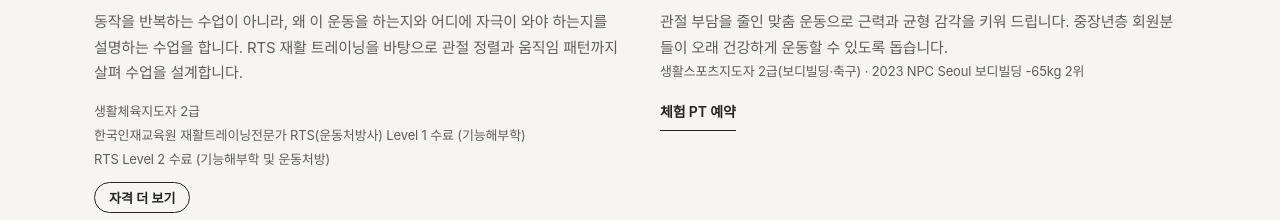
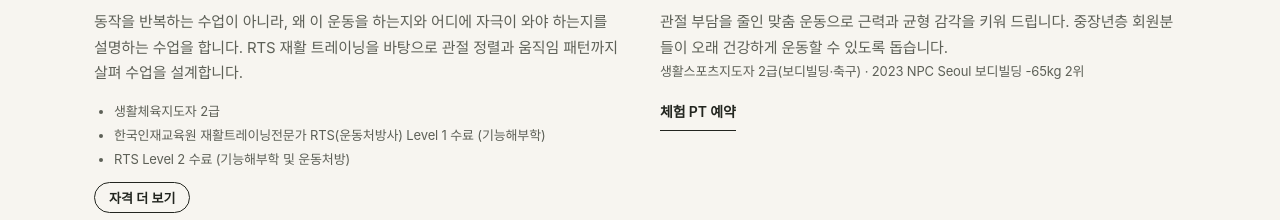
Before and after one commit to dongnimmungym/dongnimmungym.github.io, a plain HTML site: page b2/trainers/index.html in a window 1280 px wide. Shown: the part 1043-1263 px from the top of the page. Drawn offline with Linux system fonts and the light colour scheme; a web font is replaced by a local one.

Commit message:
자격 목록 불릿 스타일 우선순위 수정

```diff
--- a/style.css
+++ b/style.css
@@ -184,7 +184,7 @@ body { background: #f7f5f0; font-family: 'Pretendard Variable', Pretendard, -app
 }
 
 /* trainer credential list (expandable) */
-.creds-list { list-style:disc; padding-left:18px; margin:0; }
-.creds-list li { margin:2px 0; }
+.creds .creds-list { list-style:disc; padding-left:20px; margin:0; }
+.creds .creds-list li { margin:2px 0; }
 .creds-toggle { margin-top:10px; padding:5px 14px; border:1px solid var(--ink); border-radius:999px; background:transparent; color:var(--ink); font-family:inherit; font-size:13px; font-weight:600; cursor:pointer; }
 .creds-toggle:hover { background:var(--ink); color:var(--bg); }
```
